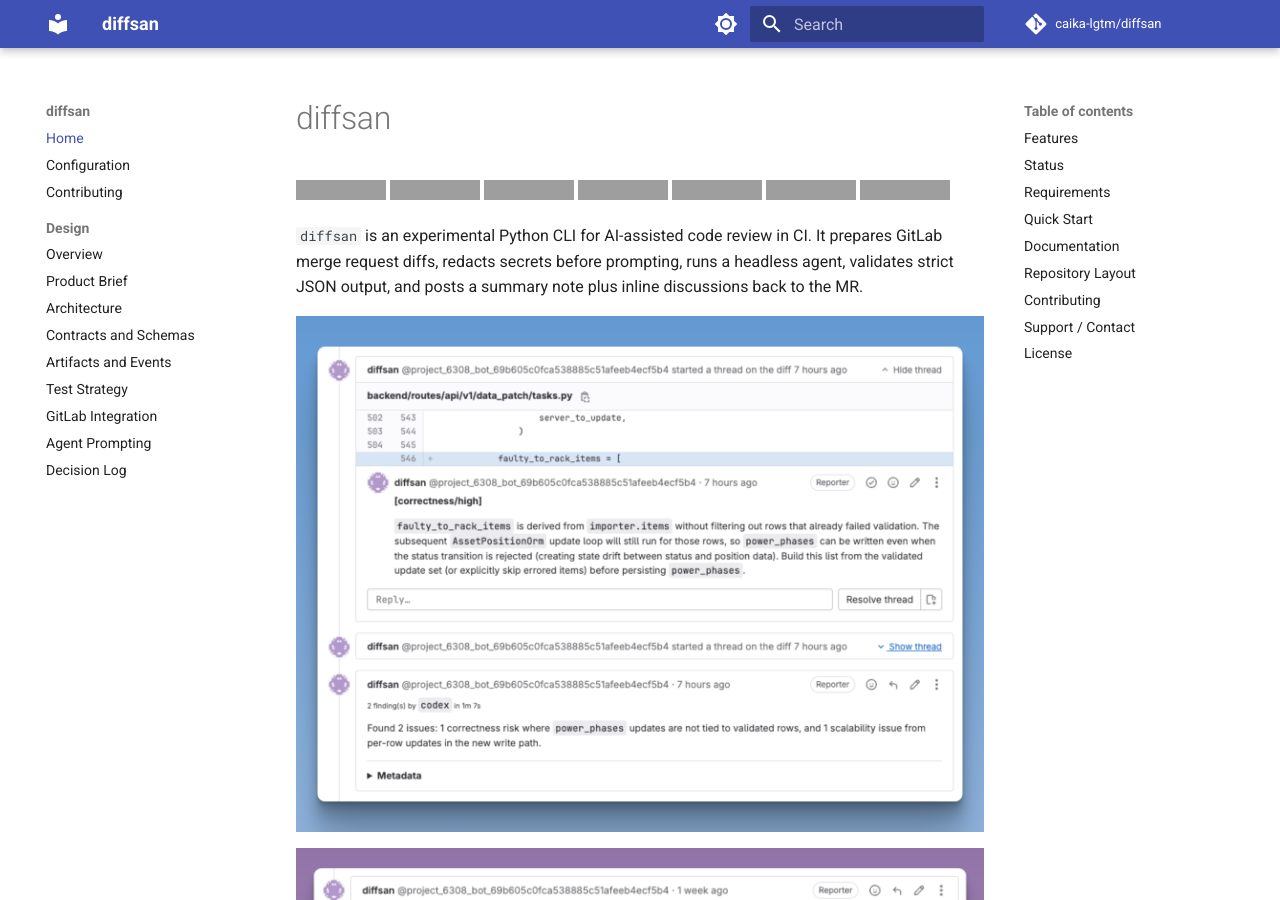
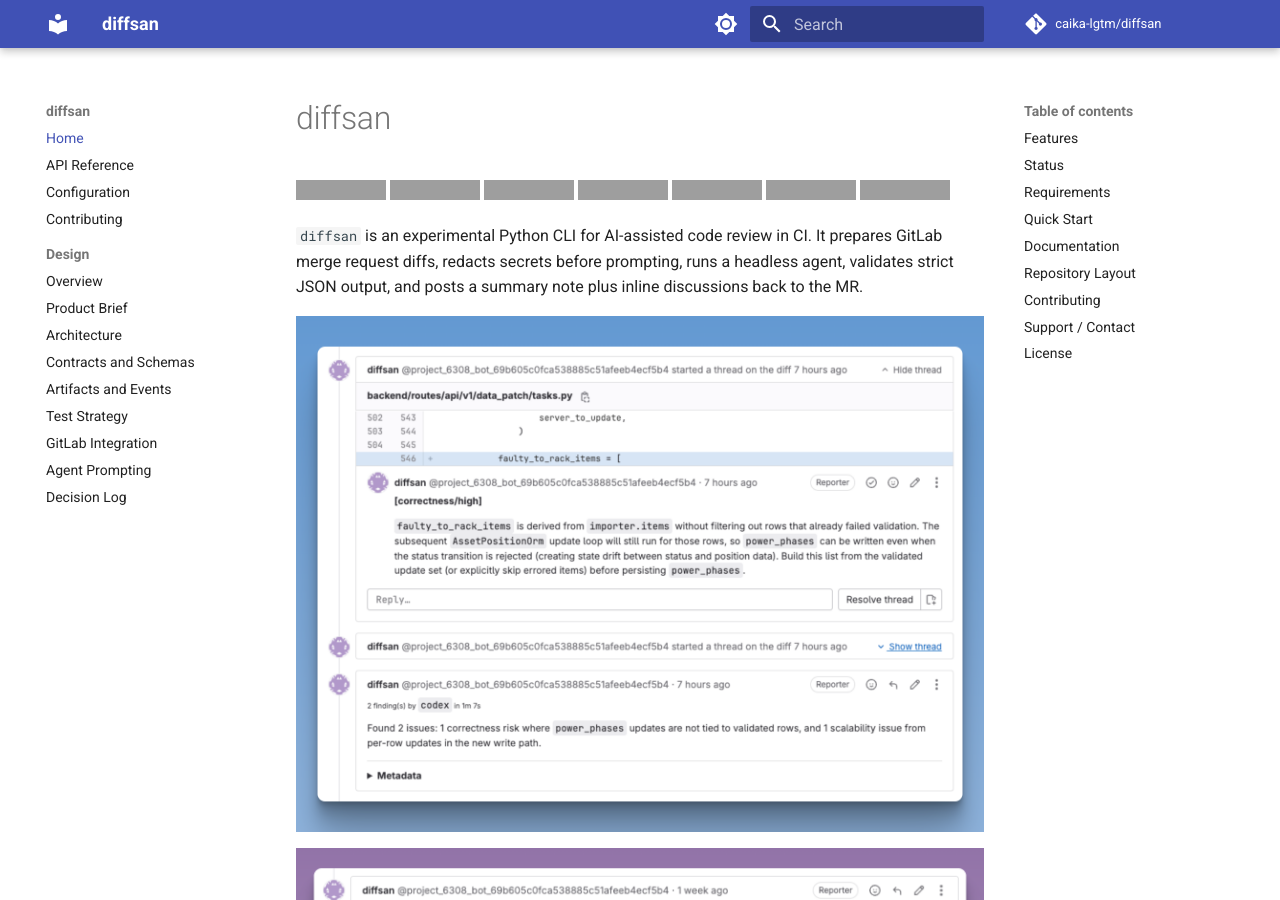
Before and after one commit to caika-lgtm/diffsan, an MkDocs documentation site: the page built from docs/index.md, in a window 1280 px wide and 900 px high. Built offline with MkDocs 1.6.1 and Material for MkDocs 9.7.7, drawn with Linux system fonts in a browser that asks for light colours; comment, search, counter and statistics services are not loaded; grey boxes are pictures that could not be loaded.

Commit message:
fix(docs): disable API source rendering

```diff
--- a/mkdocs.yml
+++ b/mkdocs.yml
@@ -39,7 +39,7 @@
       handlers:
         python:
           options:
-            show_source: true
+            show_source: false
             show_root_heading: true
             show_root_toc_entry: true
             docstring_style: google
@@ -60,6 +60,7 @@
 
 nav:
   - Home: index.md
+  - API Reference: api.md
   - Configuration: configuration.md
   - Contributing: contributing.md
   - Design:
```
Also changed, not shown: docs/api.md (+2 -2 lines).
